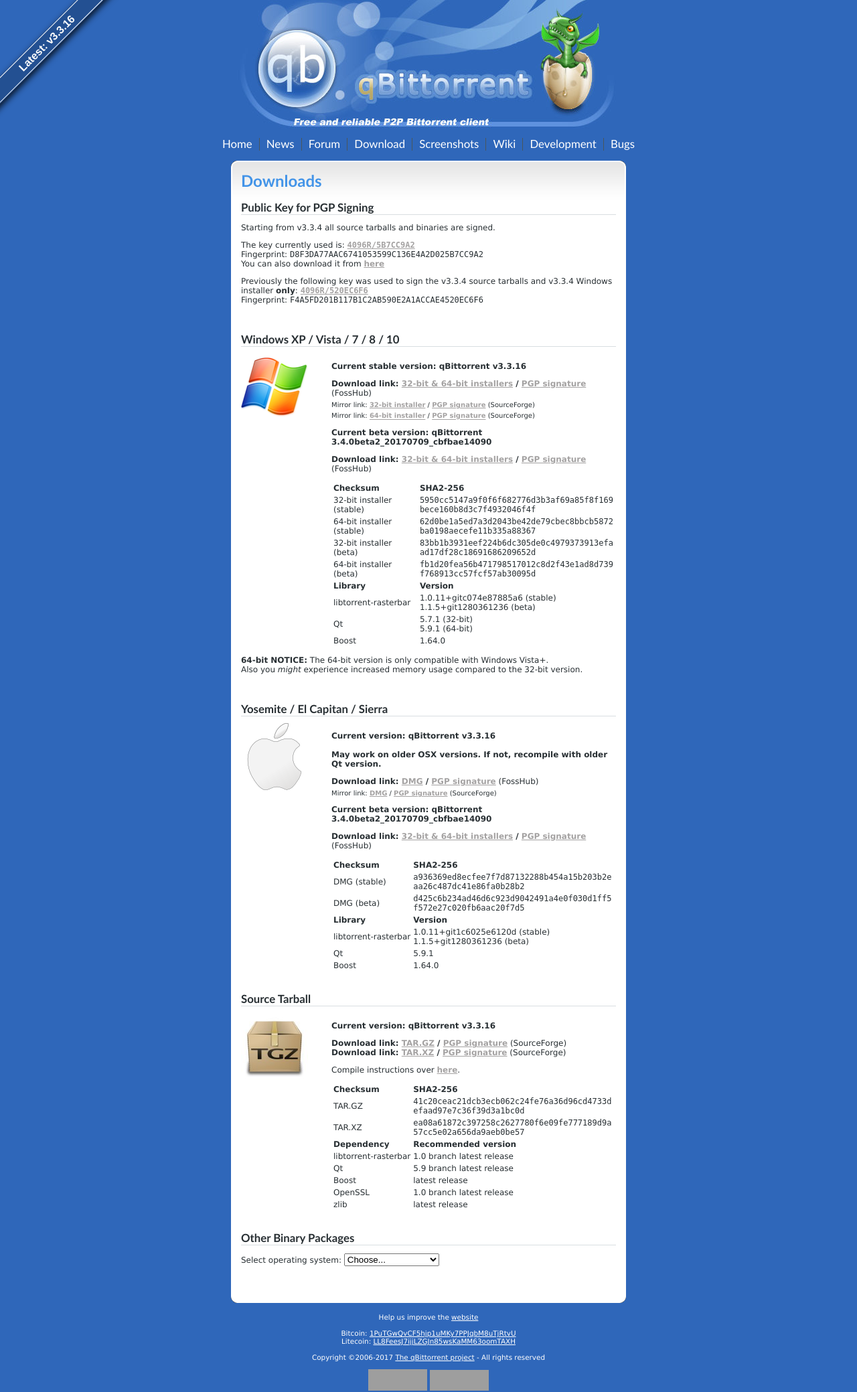
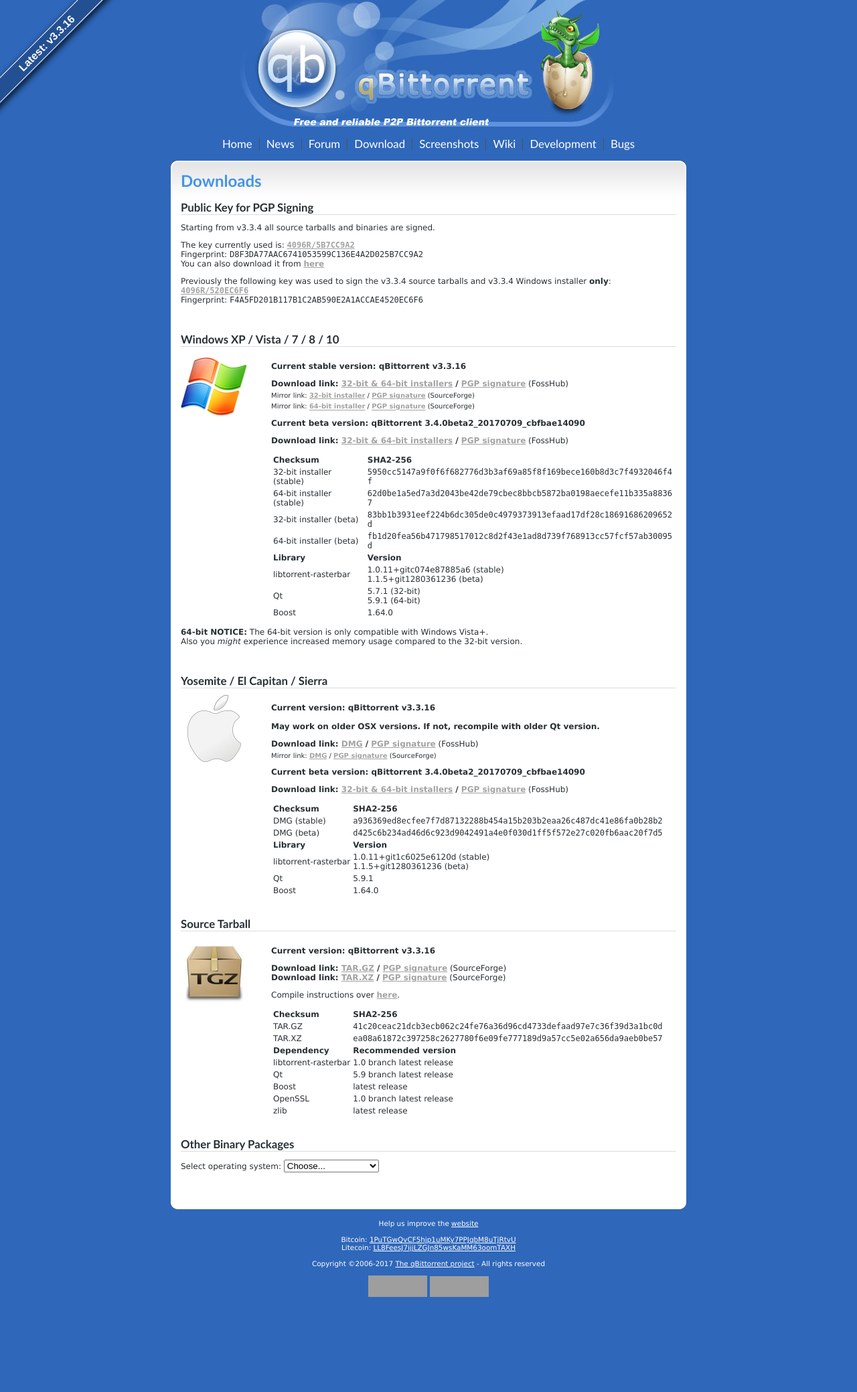
Before and after one commit to qbittorrent/qBittorrent-website, a PHP site: page /download.php in a window 1280 px wide. Shown: the whole page at 67% size. After the commit the page ends 1937 px from the top, so only its background shows below. Run offline with PHP 8.4, Linux system fonts and the light colour scheme; grey boxes are pictures that could not be loaded.

Commit message:
Widen mainbox to better fit stuff in the downloads page.

```diff
--- a/css/style.css
+++ b/css/style.css
@@ -107,7 +107,7 @@
   background-repeat: repeat-y;
   margin: 0 auto;
   text-align: left;
-  width: 620px;
+  width: 800px;
 }
 
 .wrapper-bottom {
```
Also changed, not shown: img/corpo.gif, img/footer.png, img/header.png.
